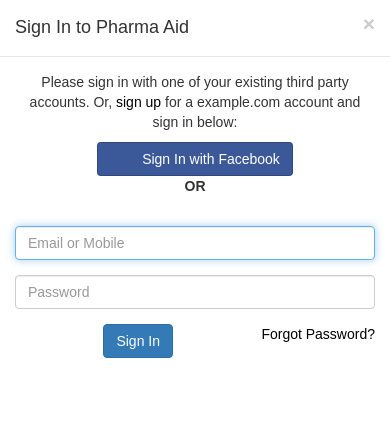
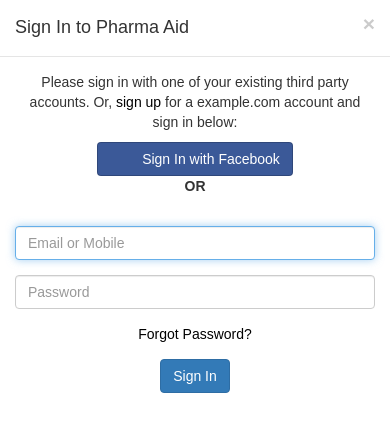
Before and after one commit to MiniGunnR/pharma_aid, a Django app: page /accounts/login/ in a window 390 px wide. Shown: the top 432 px of the page. Run offline with Django 3.2, Linux system fonts and the light colour scheme; data that the repository does not hold is empty; some libraries are stand-ins or nearby versions; some web fonts are replaced.

Commit message:
login page responsive 7

```diff
--- a/templates/account/login.html
+++ b/templates/account/login.html
@@ -86,7 +86,7 @@
 
 {#            <label for="id_remember">Remember Me:</label> <input id="id_remember" name="remember" type="checkbox" />#}
         <div class="form-group">
-            <a class="button secondaryAction pull-right" href="{% url 'account_reset_password' %}">{% trans "Forgot Password?" %}</a>
+            <a class="button secondaryAction" href="{% url 'account_reset_password' %}">{% trans "Forgot Password?" %}</a>
         </div>
 
         <div class="form-group">
```
